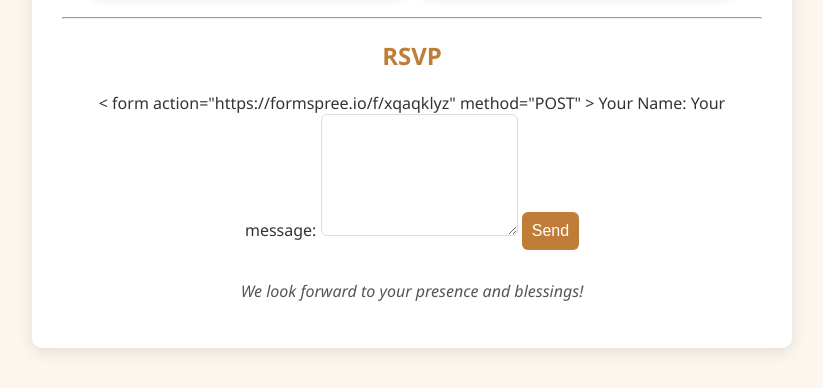
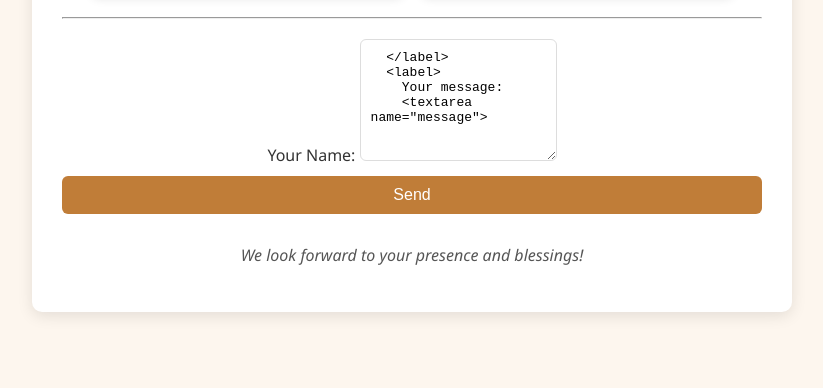
Before and after one commit to rathan9086/ShivaGiri, a plain HTML site: page index.html in a window 1280 px wide. Shown: the part 453-841 px from the top of the page, without its empty margins (228-1051 px from the left). After the commit the page ends 805 px from the top, so only its background shows below. Drawn offline with Linux system fonts and the light colour scheme.

Commit message:
Update index.html

```diff
--- a/index.html
+++ b/index.html
@@ -29,22 +29,22 @@
 
     <hr/>
 
-    <h2>RSVP</h2>
-   < form
+    <!-- modify this form HTML and place wherever you want your form -->
+<form
   action="https://formspree.io/f/xqaqklyz"
   method="POST"
 >
-     <lable>
-       Your Name:
-       <texarea name ="" > </texarea>
-     </lable>
+  <label>
+    Your Name:
+    <textarea name="message">
+  </label>
   <label>
     Your message:
     <textarea name="message"></textarea>
   </label>
   <!-- your other form fields go here -->
   <button type="submit">Send</button>
-  </form>
+</form>
 
     <p class="footer">We look forward to your presence and blessings!</p>
   </div>
```
